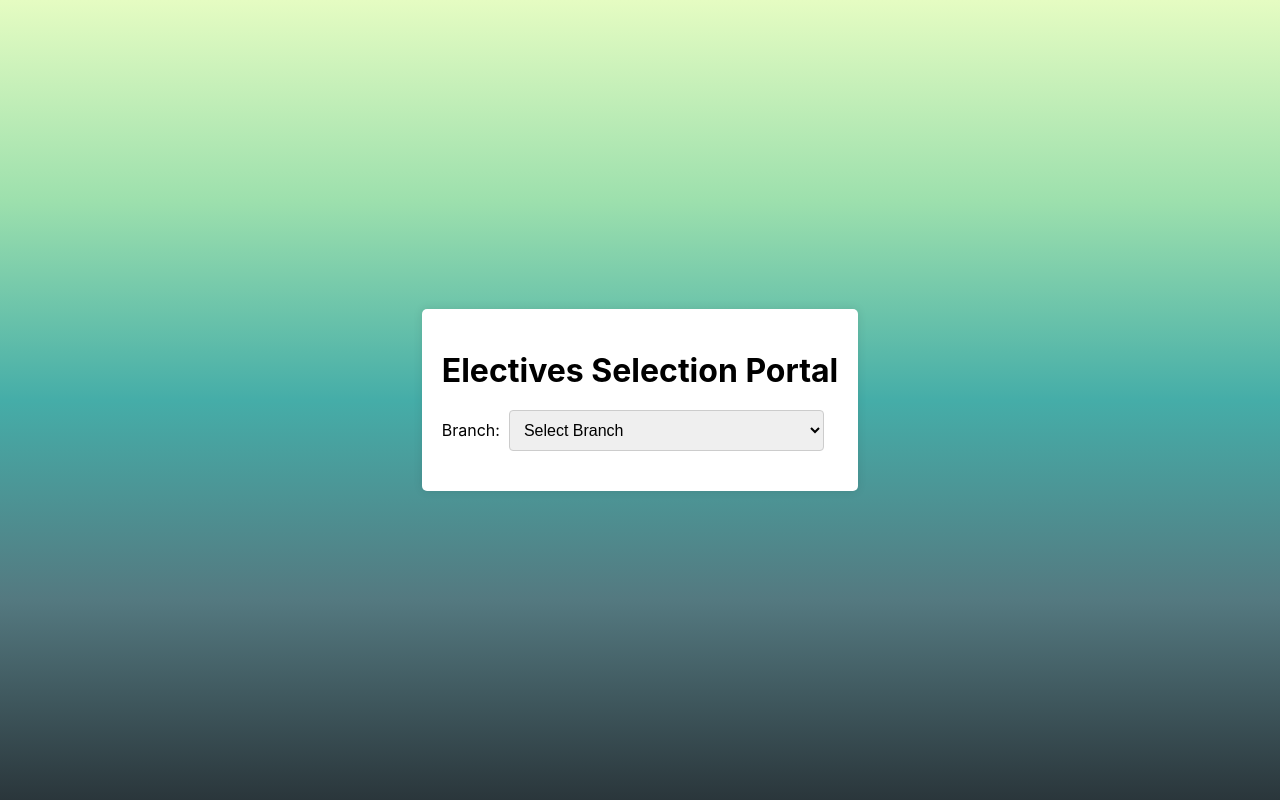
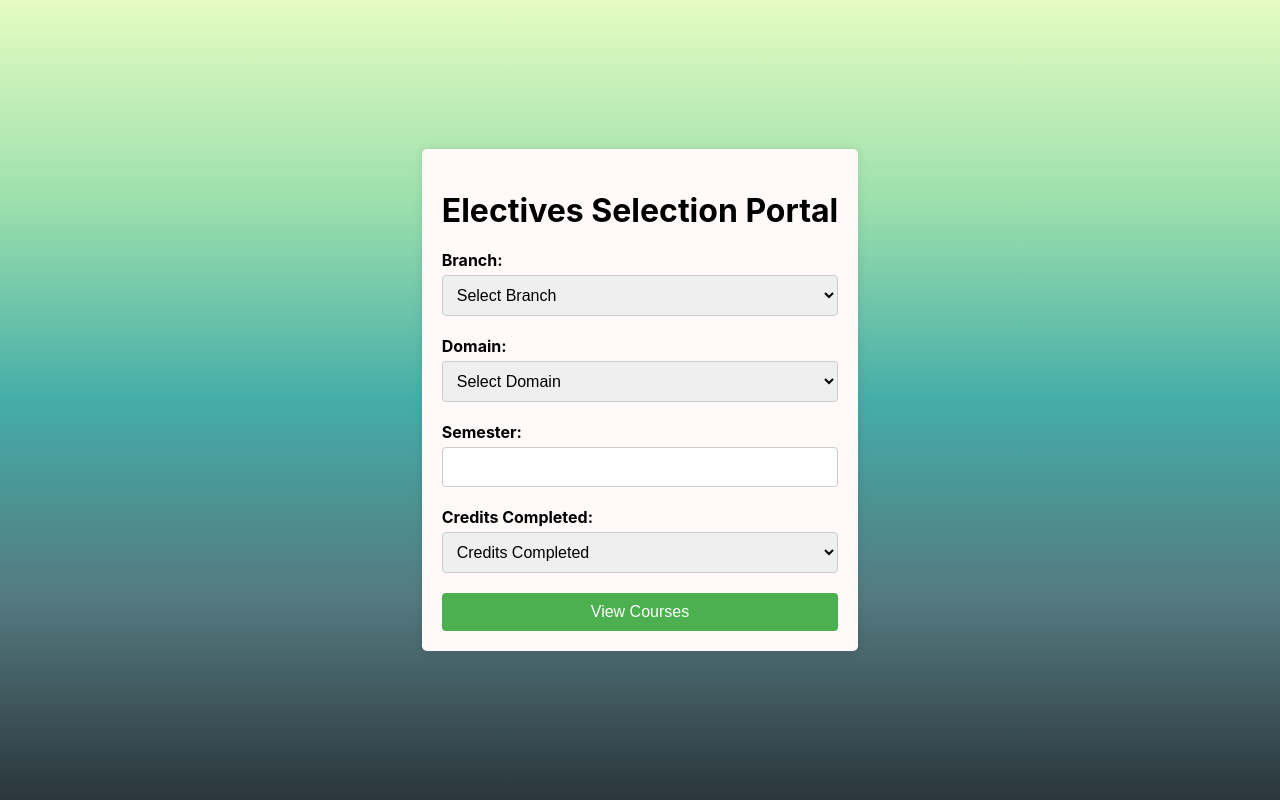
Before and after one commit to pateldivyam26/Electives-Selection-Portal, a React (Create React App) app: page / in a window 1280 px wide. Built offline with nearby package versions, Linux system fonts and the light colour scheme.

Commit message:
Update form

```diff
--- a/src/CourseForm.css
+++ b/src/CourseForm.css
@@ -19,7 +19,7 @@ body {
     max-width: 800px;
     margin: 0 auto;
     padding: 20px;
-    background-color: #ffffff;
+    background-color: #fff9f9;
     border-radius: 5px;
     box-shadow: 0 0 10px rgba(0, 0, 0, 0.1);
 }
@@ -31,12 +31,16 @@ body {
 
 .form-container form {
     display: flex;
-    flex-direction: column
+    flex-direction: column;
+    font-weight: bold;
 }
 
 .form-container label {
     margin-bottom: 10px;
+    display: flex;
+    flex-direction: column;
 }
+
 
 .form-container select,
 .form-container input {
@@ -45,6 +49,7 @@ body {
     border-radius: 4px;
     font-size: 16px;
     margin-bottom: 10px;
+    margin-top: 5px;
 }
 
 .form-container button {
--- a/src/CourseForm.js
+++ b/src/CourseForm.js
@@ -19,8 +19,11 @@ const CourseForm = ({ onFormSubmit }) => {
 
     const handleBranchChange = (e) => {
         setBranch(e.target.value);
-        setDomain('');
         setFormValid(true);
+    };
+
+    const handleDomainChange = (e) => {
+        setDomain(e.target.value);
     };
 
     return (
@@ -28,7 +31,7 @@ const CourseForm = ({ onFormSubmit }) => {
             <h1>Electives Selection Portal</h1>
             <form onSubmit={handleSubmit}>
                 <label>
-                    Branch:&nbsp;&nbsp;
+                    Branch:
                     <select value={branch} onChange={handleBranchChange}>
                         <option value="">Select Branch</option>
                         <option value="ai">Artificial Intelligence and Data Science</option>
@@ -41,11 +44,95 @@ const CourseForm = ({ onFormSubmit }) => {
                         <option value="mt">Materials Engineering</option>
                     </select>
                 </label>
-                {/* <br /> */}
-                {branch && (
+
+                <label>
+                    Domain:
+                    <select value={domain} onChange={handleDomainChange}>
+                        <option value="">Select Domain</option>
+                        {branch === 'ee' && (
                             <>
+                                <option value="communication">Communication</option>
+                                <option value="signal_processing">Signal Processing</option>
+                                <option value="control_engineering">Control Engineering</option>
+                                <option value="devices_circuits">Devices and Circuits</option>
+                                <option value="computing_systems">Computing Systems</option>
+                                <option value="power_engineering">Power Engineering</option>
+                            </>
+                        )}
+                        {branch === 'cse' && (
+                            <>
+                                <option value="theory_algorithms">Theory and Algorithms</option>
+                                <option value="hardware">Hardware</option>
+                                <option value="systems">Systems</option>
+                                <option value="network_security">Network and Security</option>
+                                <option value="ai_ml">AI-ML</option>
+                                <option value="speech_text_vision">Speech, Text, and Vision</option>
+                                <option value="social_computing">Social Computing</option>
+                            </>
+                        )}
+                        {branch === 'ci' && (
+                            <>
+                                <option value="sit">Smart Infrastructure Technology</option>
+                                <option value="geo_eng">Geotechnical Engineering</option>
+                                <option value="env_eng">Environmental Engineering</option>
+                                <option value="trans_eng">Transport Engineering</option>
+                                <option value="cons_infra">Construction and Infrastructure</option>
+                                <option value="struct_eng">Structural Engineering</option>
+                                <option value="res_eng">Resilient Engineering</option>
+                            </>
+                        )}
+                        {branch === 'me' && (
+                            <>
+                                <option value="design">Design</option>
+                                <option value="manufacturing">Manufacturing</option>
+                                <option value="thermofluids">Thermofluids</option>
+                            </>
+                        )}
+                        {branch === 'mt' && (
+                            <>
+                                <option value="struct_mat">Structural Materials</option>
+                                <option value="func_mat">Functional Materials</option>
+                                <option value="comp_mat_eng">Computational Materials Engineering</option>
+                                <option value="process_met">Process Metallurgy</option>
+                            </>
+                        )}
+                        {branch === 'ch' && (
+                            <>
+                                <option value="chem_eng_design">Chemical Engineering Design</option>
+                                <option value="process_eng_int">Process Engineering Intelligence</option>
+                                <option value="cfie">Complex Fluids and Interfacial Engineering</option>
+                                <option value="sust">Sustainability</option>
+                                <option value="molec_eng">Molecular Engineering</option>
+                                <option value="biochem_eng">Biochemical Engineering</option>
+                            </>
+                        )}
+                        {branch === 'bb' && (
+                            <>
+                                <option value="omics">Omics</option>
+                                <option value="biom_eng">Biomaterials Engineering</option>
+                                <option value="csb">Computational and Systems Biology</option>
+                                <option value="bioimaging">Bioimaging</option>
+                                <option value="biosensors">Biosensors</option>
+                                <option value="mssd">Microbial Systems for Sustainable Development</option>
+                                <option value="ddd">Drug Design and Development</option>
+                            </>
+                        )}
+                        {branch === 'ai' && (
+                            <>
+                                <option value="ai_ml">AI and ML</option>
+                                <option value="robot">Robotics and Automation</option>
+                                <option value="socio_digital">Socio-Digital Reality</option>
+                                <option value="sci_intell">Science of Intelligence</option>
+                                <option value="applications">Applications</option>
+                                <option value="cps_iot">Cyber Physical Systems, Sensors and IoT</option>
+                                <option value="data_dis">Data and Discovery Science</option>
+                            </>
+                        )}
+                    </select>
+                </label>
+
                 <label>
-                            Semester:&nbsp;&nbsp;
+                    Semester:
                     <input
                         className="input-field"
                         type="number"
@@ -57,159 +144,22 @@ const CourseForm = ({ onFormSubmit }) => {
                 </label>
 
                 <label>
-                            Credits Completed:&nbsp;&nbsp;
+                    Credits Completed:
                     <select
                         value={credits}
                         onChange={(e) => setCredits(e.target.value)}
                     >
                         <option value="">Credits Completed</option>
-                                <option value="38"> &gt;= 38 credits</option>
-                                <option value="75"> &gt;= 75 credits</option>
-                                <option value="85"> &gt;= 85 credits</option>
+                        <option value="38"> Cr &gt;= 38</option>
+                        <option value="75"> Cr &gt;= 75</option>
+                        <option value="85"> Cr &gt;= 85</option>
                     </select>
                 </label>
 
-                        {branch === 'ee' && (
-                            <label>
-                                Domain:&nbsp;&nbsp;
-                                <select
-                                    value={domain}
-                                    onChange={(e) => setDomain(e.target.value)}
-                                >
-                                    <option value="">Select Domain</option>
-                                    <option value="communication">Communication</option>
-                                    <option value="signal_processing">Signal Processing</option>
-                                    <option value="control_engineering">Control Engineering</option>
-                                    <option value="devices_circuits">Devices and Circuits</option>
-                                    <option value="computing_systems">Computing Systems</option>
-                                    <option value="power_engineering">Power Engineering</option>
-                                </select>
-                            </label>
-                        )}
-                        {branch === 'cse' && (
-                            <label>
-                                Domain:&nbsp;&nbsp;
-                                <select
-                                    value={domain}
-                                    onChange={(e) => setDomain(e.target.value)}
-                                >
-                                    <option value="">Select Domain</option>
-                                    <option value="theory_algorithms">Theory and Algorithms</option>
-                                    <option value="hardware">Hardware</option>
-                                    <option value="systems">Systems</option>
-                                    <option value="network_security">Network and Security</option>
-                                    <option value="ai_ml">AI-ML</option>
-                                    <option value="speech_text_vision">Speech, Text, and Vision</option>
-                                    <option value="social_computing">Social Computing</option>
-                                </select>
-                            </label>
-                        )}
-                        {branch === 'ci' && (
-                            <label>
-                                Domain:&nbsp;&nbsp;
-                                <select
-                                    value={domain}
-                                    onChange={(e) => setDomain(e.target.value)}
-                                >
-                                    <option value="">Select Domain</option>
-                                    <option value="sit">Smart Infrastructure Technology</option>
-                                    <option value="geo_eng">Geotechnical Engineering</option>
-                                    <option value="env_eng">Environmental Engineering</option>
-                                    <option value="trans_eng">Transport Engineering</option>
-                                    <option value="cons_infra">Construction and Infrastructure</option>
-                                    <option value="struct_eng">Structural Engineering</option>
-                                    <option value="res_eng">Water Resources Engineering</option>
-                                    <option value="infra_sys">Infrastructure Systems</option>
-                                </select>
-                            </label>
-                        )}
-                        {branch === 'me' && (
-                            <label>
-                                Domain:&nbsp;&nbsp;
-                                <select
-                                    value={domain}
-                                    onChange={(e) => setDomain(e.target.value)}
-                                >
-                                    <option value="">Select Domain</option>
-                                    <option value="design">Design</option>
-                                    <option value="manufacturing">Manufacturing</option>
-                                    <option value="thermofluids">Thermofluids</option>
-                                </select>
-                            </label>
-                        )}
-                        {branch === 'mt' && (
-                            <label>
-                                Domain:&nbsp;&nbsp;
-                                <select
-                                    value={domain}
-                                    onChange={(e) => setDomain(e.target.value)}
-                                >
-                                    <option value="">Select Domain</option>
-                                    <option value="struct_mat">Structural Materials</option>
-                                    <option value="func_mat">Functional Materials</option>
-                                    <option value="comp_mat_eng">Computational Materials Engineering</option>
-                                    <option value="process_met">Process Metallurgy</option>
-                                </select>
-                            </label>
-                        )}
-                        {branch === 'ch' && (
-                            <label>
-                                Domain:&nbsp;&nbsp;
-                                <select
-                                    value={domain}
-                                    onChange={(e) => setDomain(e.target.value)}
-                                >
-                                    <option value="">Select Domain</option>
-                                    <option value="chem_eng_design">Chemical Engineering Design</option>
-                                    <option value="process_eng_int">Process Engineering Intelligence</option>
-                                    <option value="cfie">Complex Fluids and Interfacial Engineering</option>
-                                    <option value="sust">Sustainability</option>
-                                    <option value="molec_eng">Molecular Engineering</option>
-                                    <option value="biochem_eng">Biochemical Engineering</option>
-                                </select>
-                            </label>
-                        )}
-                        {branch === 'bb' && (
-                            <label>
-                                Domain:&nbsp;&nbsp;
-                                <select
-                                    value={domain}
-                                    onChange={(e) => setDomain(e.target.value)}
-                                >
-                                    <option value="">Select Domain</option>
-                                    <option value="omics">Omics</option>
-                                    <option value="biom_eng">Biomaterials Engineering</option>
-                                    <option value="csb">Computational and Systems Biology</option>
-                                    <option value="bioimaging">Bioimaging</option>
-                                    <option value="biosensors">Biosensors</option>
-                                    <option value="mssd">Microbial Systems for Sustainable Development</option>
-                                    <option value="ddd">Drug Design and Development</option>
-                                </select>
-                            </label>
-                        )}
-                        {branch === 'ai' && (
-                            <label>
-                                Domain:&nbsp;&nbsp;
-                                <select
-                                    value={domain}
-                                    onChange={(e) => setDomain(e.target.value)}
-                                >
-                                    <option value="">Select Domain</option>
-                                    <option value="ai_ml">AI and ML</option>
-                                    <option value="robot">Robotics and Automation</option>
-                                    <option value="socio_digital">Socio-Digital Reality</option>
-                                    <option value="sci_intell">Science of Intelligence</option>
-                                    <option value="applications">Applications</option>
-                                    <option value="cps_iot">Cyber Physical Systems, Sensors and IoT</option>
-                                    <option value="data_dis">Data and Discovery Science</option>
-                                </select>
-                            </label>
-                        )}
                 <button type="submit">View Courses</button>
+
                 {!formValid && (
                     <p className="center-message">Please fill in all the details!!</p>
-                        )}
-                    </>
                 )}
             </form>
         </div>
```
Lines whose indentation alone changed are shown as unchanged.
